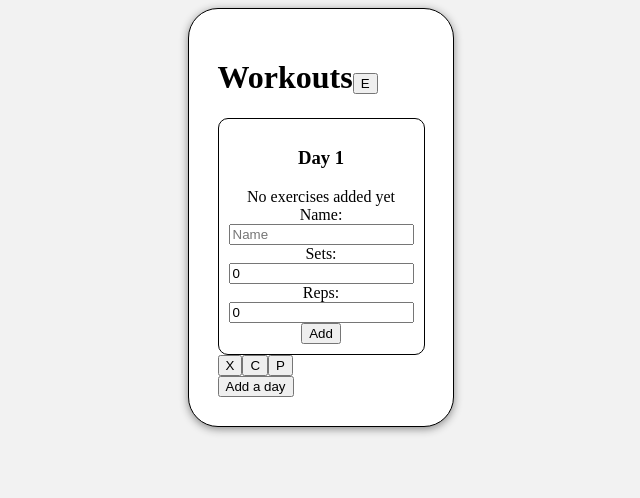
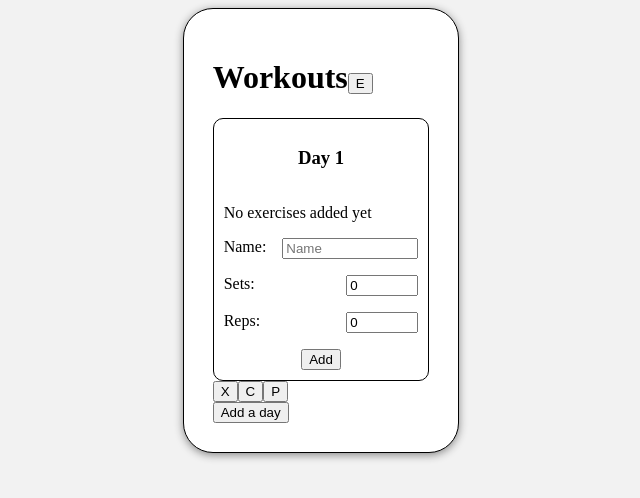
Before and after one commit to EddV99/workout-stats, a React (Vite) app: page / in a window 1280 px wide. Both pictures are taken after a click on the button "Add a day". Shown: the top 498 px of the page, without its empty margins (319-959 px from the left). Built offline with nearby package versions, Linux system fonts and the light colour scheme.

Commit message:
workout styling

```diff
--- a/src/components/Workout/Workout.module.css
+++ b/src/components/Workout/Workout.module.css
@@ -6,4 +6,24 @@
   border: 1px solid;
   padding: 10px;
   border-radius: 10px;
+  gap: 1.0rem;
 }
+
+#exercises {
+  width: 100%;
+}
+
+#name, #sets, #reps {
+  display: flex;
+  width: 100%;
+  justify-content: space-between;
+  gap: 1.0rem;
+}
+
+#name input {
+  max-width: 8.0rem;
+}
+
+#sets input, #reps input {
+  max-width: 4.0rem;
+}
--- a/src/components/Workout/Workout.tsx
+++ b/src/components/Workout/Workout.tsx
@@ -40,6 +40,7 @@ function Workout({ index }: Props) {
   return (
     <div id={Styles.workout}>
       <h3>Day {index}</h3>
+      <div id={Styles.exercises} >
         {
           currentWorkout.exercises.length > 0 ?
             currentWorkout.exercises.map((e) => {
@@ -47,12 +48,19 @@ function Workout({ index }: Props) {
             })
             : <div>No exercises added yet</div>
         }
+      </div>
+      <div id={Styles.name} >
         Name:
         <input onChange={(e) => setName(e.target.value)} value={name} placeholder="Name" />
+      </div>
+      <div id={Styles.sets} >
         Sets:
         <input onChange={(e) => setSets(e.target.valueAsNumber)} value={sets} placeholder="Sets" type="number" />
+      </div>
+      <div id={Styles.reps}>
         Reps:
         <input onChange={(e) => setReps(e.target.valueAsNumber)} value={reps} placeholder="Reps" type="number" />
+      </div>
       <button onClick={handleClick}>Add</button>
     </div>
   );
```
Lines whose indentation alone changed are shown as unchanged.
